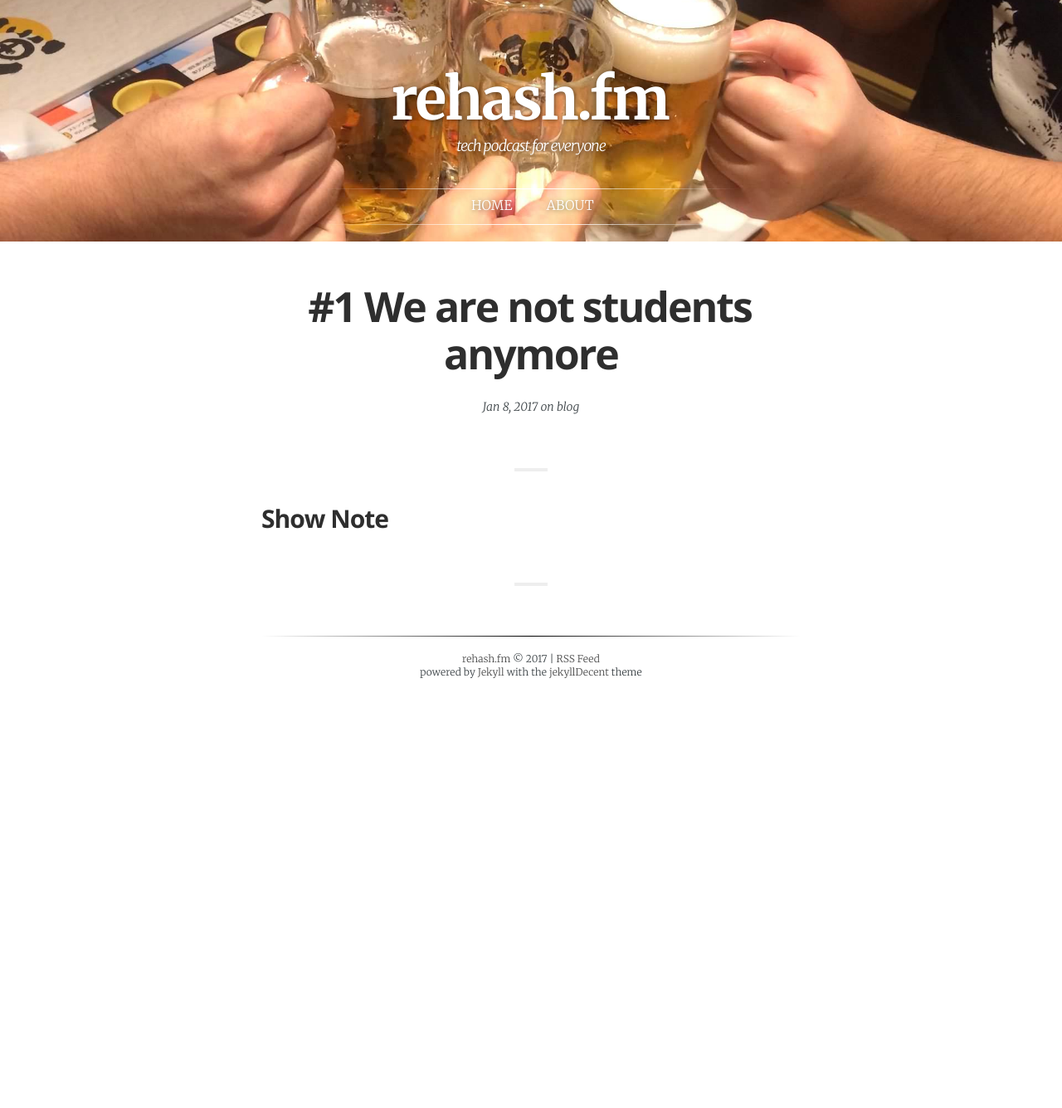
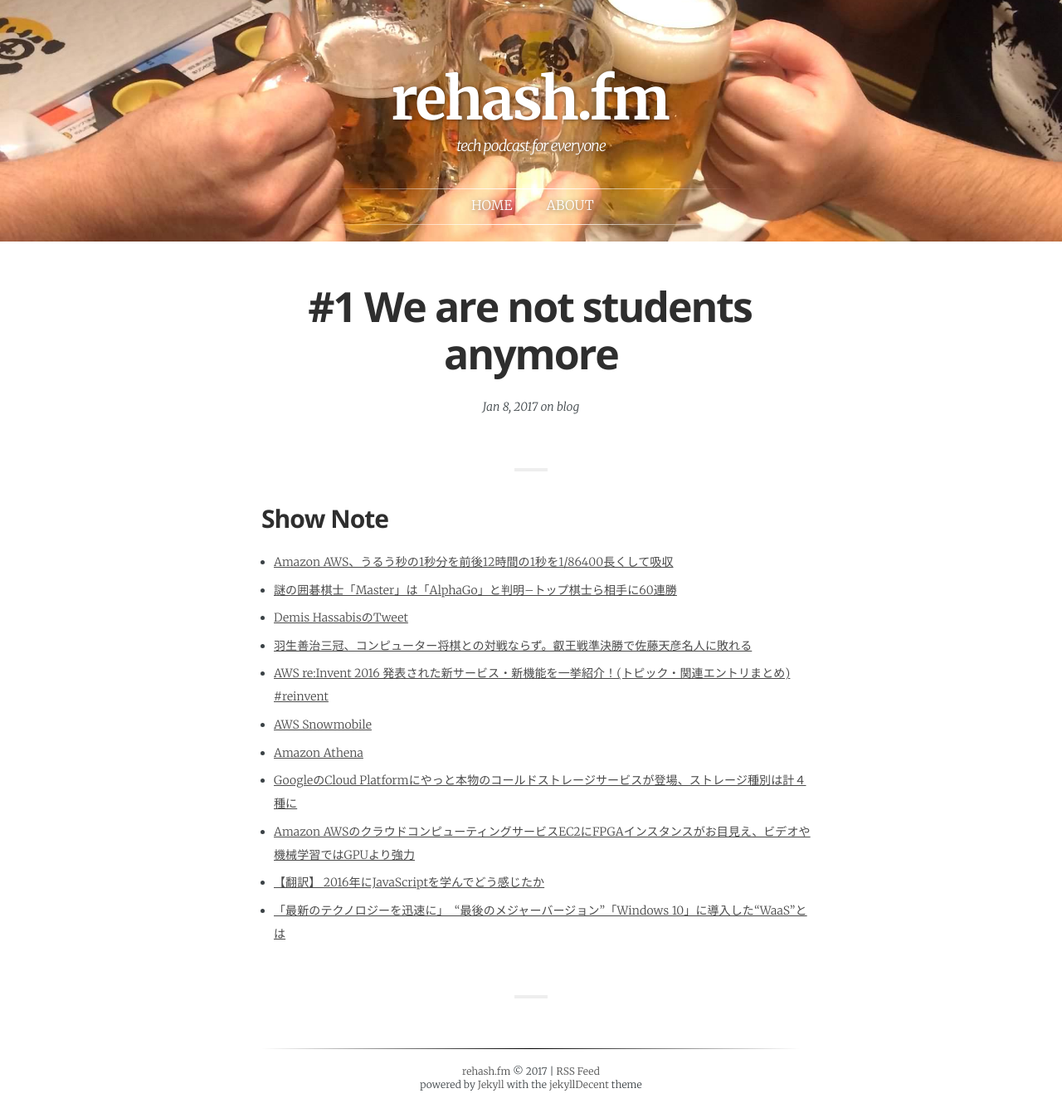
Before and after one commit to rehashfm/rehash.fm, a Jekyll site: the page built from _posts/2017-01-08-1.md, in a window 1280 px wide. Shown: the whole page at 83% size. Built offline with Jekyll 4.4.1, drawn with Linux system fonts in a browser that asks for light colours; some web fonts are replaced; before the commit the page ends 900 px from its top, so only the background shows below that.

Commit message:
Adding show note by smile-0yen

```diff
--- a/_posts/2017-01-08-1.md
+++ b/_posts/2017-01-08-1.md
@@ -8,3 +8,15 @@
 ---
 
 ## Show Note
+
+- [Amazon AWS、うるう秒の1秒分を前後12時間の1秒を1/86400長くして吸収](http://internet.watch.impress.co.jp/docs/news/1036937.html)
+- [謎の囲碁棋士「Master」は「AlphaGo」と判明--トップ棋士ら相手に60連勝](http://japan.cnet.com/news/service/35094593/)
+- [Demis HassabisのTweet](https://twitter.com/demishassabis/status/816660463282954240/photo/1)
+- [羽生善治三冠、コンピューター将棋との対戦ならず。叡王戦準決勝で佐藤天彦名人に敗れる](http://japanese.engadget.com/2016/11/15/eiousen/)
+- [AWS re:Invent 2016 発表された新サービス・新機能を一挙紹介！(トピック・関連エントリまとめ) #reinvent](http://dev.classmethod.jp/cloud/aws/aws-reinvent-2016-new-services-and-digests-and-topics-digest/)
+- [AWS Snowmobile](https://aws.amazon.com/jp/snowmobile/)
+- [Amazon Athena](https://aws.amazon.com/jp/athena/)
+- [GoogleのCloud Platformにやっと本物のコールドストレージサービスが登場、ストレージ種別は計４種に](http://jp.techcrunch.com/2016/10/21/20161020googles-cloud-platform-gets-new-a-cold-storage-service/)
+- [Amazon AWSのクラウドコンピューティングサービスEC2にFPGAインスタンスがお目見え、ビデオや機械学習ではGPUより強力](http://jp.techcrunch.com/2016/12/01/20161130aws-announces-fpga-instances-for-its-ec2-cloud-computing-service/)
+- [【翻訳】 2016年にJavaScriptを学んでどう感じたか](http://kikuchi1201.hateblo.jp/entry/2016/10/26/172404)
+- [「最新のテクノロジーを迅速に」　“最後のメジャーバージョン”「Windows 10」に導入した“WaaS”とは](http://www.itmedia.co.jp/business/articles/1601/13/news026.html)
```
